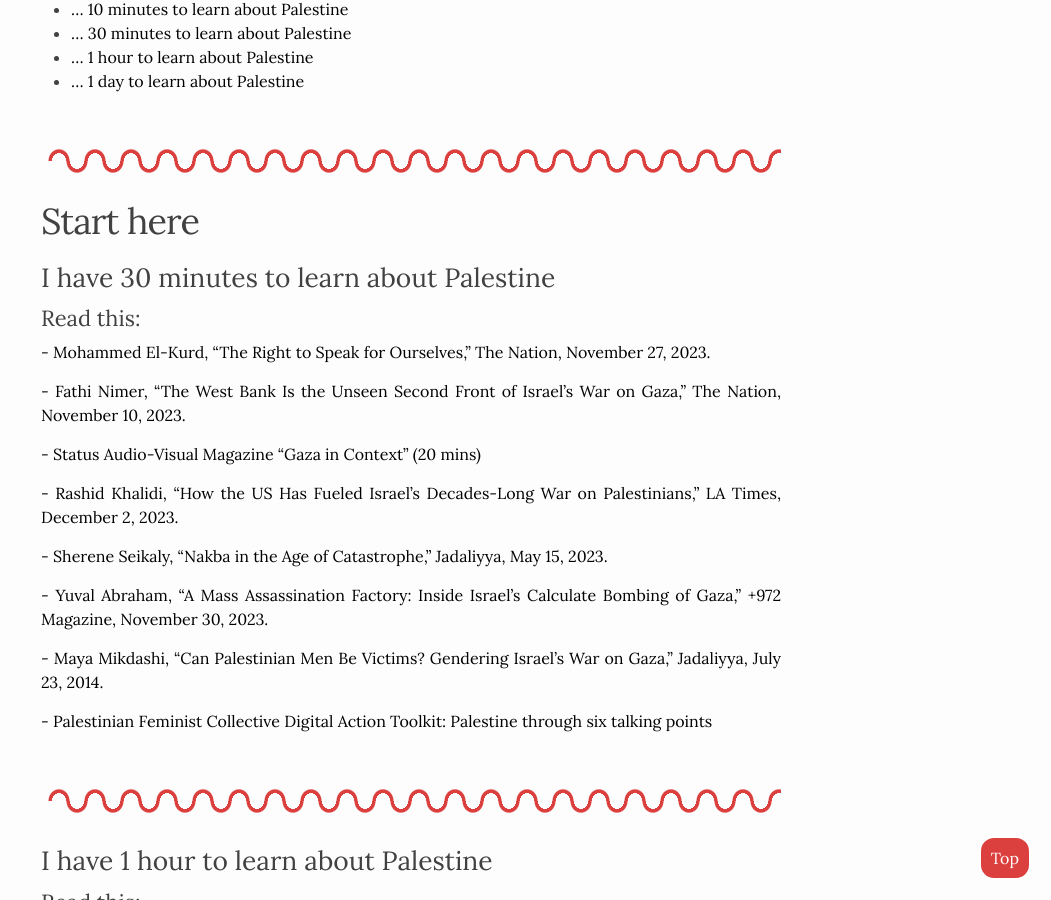
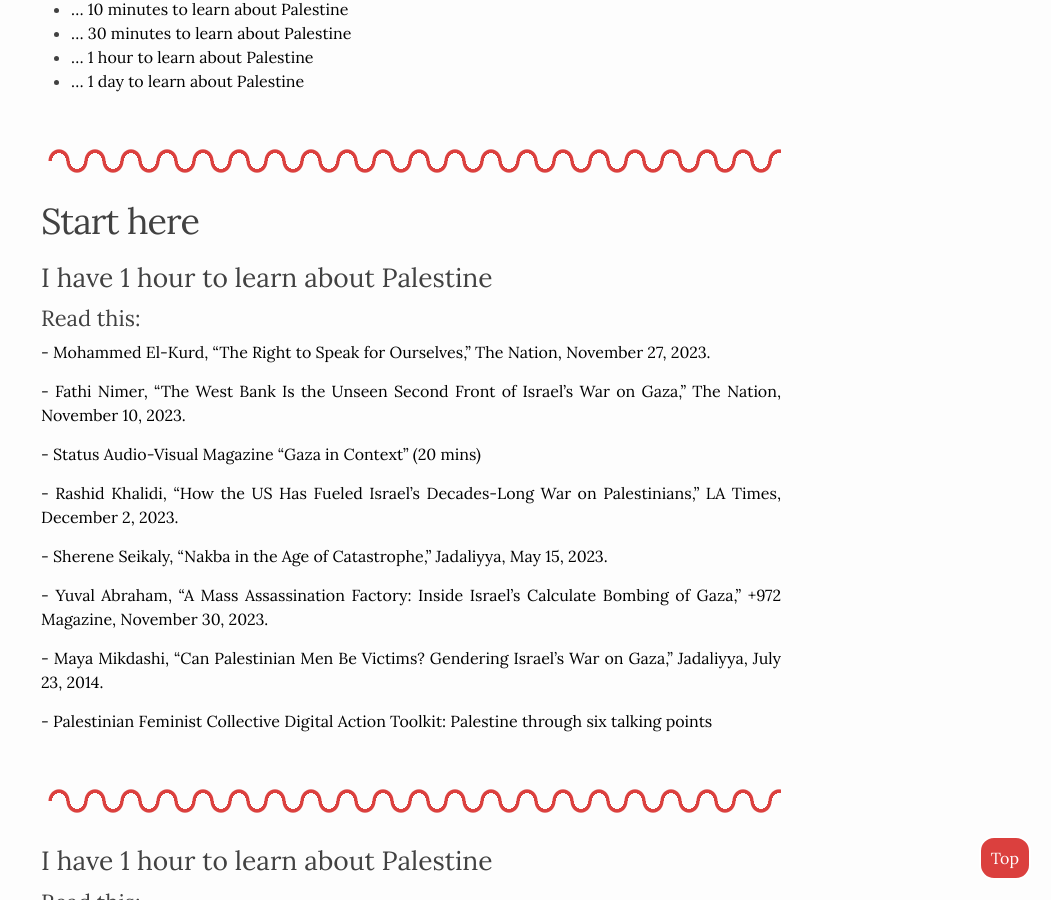
Before and after one commit to olivetreesb/olivetreesb, a Jekyll site: the page built from _pages/start-here.md, in a window 1280 px wide and 900 px high, scrolled down 803 px. Shown: the whole window, without its empty margins (229-1280 px from the left). Built offline with Jekyll 4.4.1, drawn with Linux system fonts in a browser that asks for light colours.

Commit message:
Changed 30 mins to 1 hour in the Start here

```diff
--- a/_pages/start-here.md
+++ b/_pages/start-here.md
@@ -16,7 +16,7 @@
 
 {% include squiggly-line.html %}
 # Start here
-## I have 30 minutes to learn about Palestine
+## I have 1 hour to learn about Palestine
 ### Read this:
 [- Mohammed El-Kurd, “The Right to Speak for Ourselves,” The Nation, November 27, 2023.
 ](https://www.thenation.com/article/world/palestinians-claim-the-right-to-narrate/ )
```
